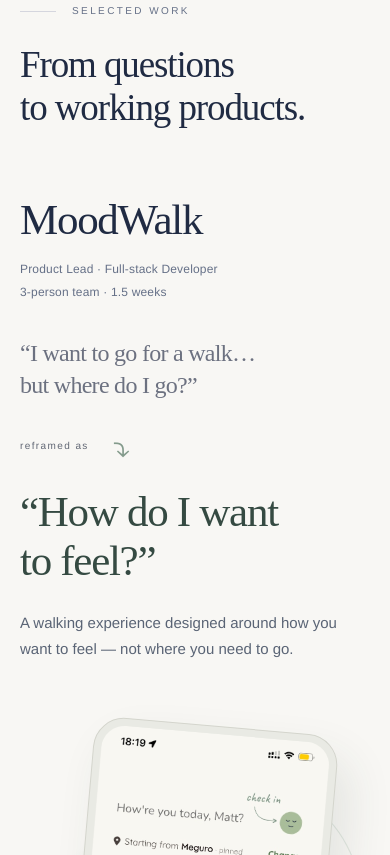
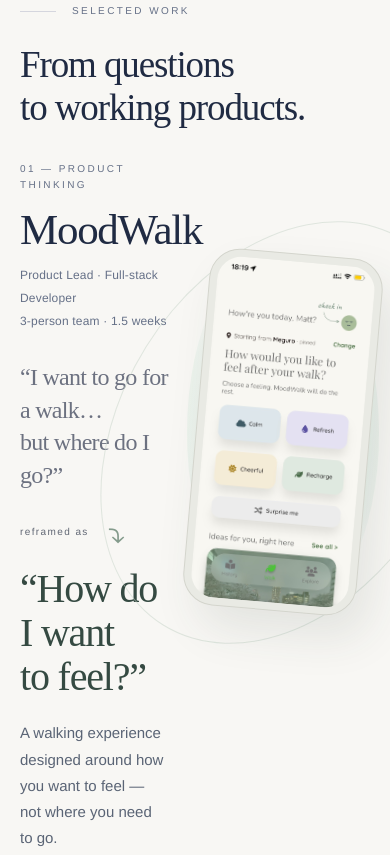
Before and after one commit to HungChingMan/twinky-portfolio, a website: page index.html in a window 390 px wide. Shown: the part 2910-3765 px from the top of the page. Drawn offline with Linux system fonts and the light colour scheme.

Commit message:
moodwalk section done

```diff
--- a/index.html
+++ b/index.html
@@ -44,8 +44,8 @@
     </section>
     <section id="work" class="work-intro wrap" aria-labelledby="work-title"><p class="eyebrow section-label">SELECTED WORK</p><h2 id="work-title">From questions<br>to working products.</h2></section>
     <section class="project moodwalk" aria-labelledby="moodwalk-title" data-scene="moodwalk">
-      <div class="wrap project-grid"><div class="project-copy"><h2 id="moodwalk-title" class="project-title">MoodWalk</h2><p class="metadata">Product Lead · Full-stack Developer<br>3-person team · 1.5 weeks</p><div class="question-story"><p class="initial-question">“I want to go for a walk…<br>but where do I go?”</p><p class="reframe-label">reframed as <span aria-hidden="true">⤵</span></p><h3 class="final-question">“How do I want<br>to feel?”</h3></div><p class="positioning">A walking experience designed around how you want to feel — not where you need to go.</p></div>
-      <figure class="moodwalk-visual"><div class="project-orbit" aria-hidden="true"></div><div class="phone"><img src="assets/moodwalk-home.jpg" width="647" height="1400" loading="lazy" alt="MoodWalk's actual home screen asks how you would like to feel after your walk, with Calm, Refresh, Cheerful and Recharge choices."></div></figure></div>
+      <div class="wrap project-grid"><div class="project-copy"><p class="eyebrow project-eyebrow">01 — PRODUCT THINKING</p><h2 id="moodwalk-title" class="project-title">MoodWalk</h2><p class="metadata">Product Lead · Full-stack Developer<br>3-person team · 1.5 weeks</p><div class="question-story"><p class="initial-question">“I want to go for a walk…<br>but where do I go?”</p><p class="reframe-label">reframed as <span aria-hidden="true">⤵</span></p><h3 class="final-question">“How do I want<br>to feel?”</h3></div><p class="positioning">A walking experience designed around how you want to feel — not where you need to go.</p></div>
+      <figure class="moodwalk-visual"><div class="project-orbit" aria-hidden="true"></div><div class="moodwalk-loop" aria-hidden="true"><svg class="moodwalk-leaf" viewBox="0 0 64 80" aria-hidden="true" focusable="false"><path d="M10 65C8 42 29 20 58 6C54 34 40 58 10 65Z" fill="#c4cec2"/><path d="M4 77C15 57 31 36 50 17" fill="none" stroke="#aebfac" stroke-width="1.2" stroke-linecap="round"/><path d="M19 53L19 39M31 38L43 33" fill="none" stroke="#dce3d7" stroke-width=".8" stroke-linecap="round"/></svg></div><div class="phone"><img src="assets/moodwalk-home.jpg" width="647" height="1400" loading="lazy" alt="MoodWalk's actual home screen asks how you would like to feel after your walk, with Calm, Refresh, Cheerful and Recharge choices."></div></figure></div>
     </section>
     <section class="project peraflash" aria-labelledby="peraflash-title" data-scene="peraflash">
       <div class="wrap project-grid"><figure class="peraflash-visual"><div class="project-orbit" aria-hidden="true"></div><div class="browser conversation"><div class="browser-bar" aria-hidden="true"><i></i><i></i><i></i></div><img src="assets/peraflash-conversation.jpg" srcset="assets/peraflash-conversation-small.jpg 900w, assets/peraflash-conversation.jpg 1800w" sizes="(max-width: 600px) calc(100vw - 56px), (max-width: 800px) 50vw, 650px" width="1800" height="768" loading="lazy" alt="Actual PeraFlash AI conversation offering Japanese grammar feedback on the sentence ‘I like cats.’"></div><span class="extraction-arrow" aria-hidden="true">⤵</span><div class="browser flashcards"><div class="browser-bar" aria-hidden="true"><i></i><i></i><i></i></div><img src="assets/peraflash-flashcard.jpg" srcset="assets/peraflash-flashcard-small.jpg 900w, assets/peraflash-flashcard.jpg 1800w" sizes="(max-width: 600px) calc(100vw - 56px), (max-width: 800px) 50vw, 650px" width="1800" height="767" loading="lazy" alt="PeraFlash turns the conversation into editable question-and-answer flashcards for Japanese words and grammar."></div></figure>
--- a/styles.css
+++ b/styles.css
@@ -231,3 +231,65 @@ html{scroll-padding-top:72px}
   .header.is-menu-open:before{background:rgba(248,247,244,.38)}
   .header.has-js nav{background:rgba(248,247,244,.38);backdrop-filter:blur(20px) saturate(110%);-webkit-backdrop-filter:blur(20px) saturate(110%)}
 }
+
+/* 2026-09-19 — Contact background fades in from the section above instead of starting at a hard edge. */
+.contact{background:none}
+.contact:before{content:'';position:absolute;left:0;right:0;top:-220px;bottom:0;z-index:-1;pointer-events:none;background:radial-gradient(ellipse at 80% 100%,#dce7ee70,transparent 60%),radial-gradient(ellipse at 100% 45%,#f2e0e580,transparent 50%);-webkit-mask-image:linear-gradient(to bottom,transparent 0,#000 260px);mask-image:linear-gradient(to bottom,transparent 0,#000 260px)}
+
+/* 2026-09-19 — MoodWalk static editorial composition. */
+.moodwalk{position:relative;isolation:isolate;margin-top:-64px;padding-top:38px;padding-bottom:110px}
+.moodwalk .project-grid{position:relative;z-index:1;grid-template-columns:.92fr 1.08fr;gap:72px;align-items:start;padding-inline:clamp(12px,2vw,28px)}
+.moodwalk .project-copy{padding-top:30px}
+.moodwalk .project-eyebrow{margin-bottom:13px;font-size:10px;font-weight:400;letter-spacing:var(--tracking-label);color:var(--label-color)}
+.moodwalk .project-title{margin-bottom:10px}
+.moodwalk .question-story{margin-top:35px}
+.moodwalk .reframe-label{margin-top:17px;margin-bottom:10px}
+.moodwalk .reframe-label span{margin-left:15px}
+.moodwalk .final-question{font-size:clamp(44px,4vw,53px);line-height:1.1}
+.moodwalk .positioning{margin-top:21px}
+.moodwalk .moodwalk-visual{min-height:610px;justify-content:center}
+.moodwalk .phone{width:310px;transform:translateX(-22px) rotate(5deg)}
+.moodwalk .project-orbit{width:566px;height:566px;transform:translateX(-22px)}
+.moodwalk .moodwalk-visual:after{width:464px;height:577px;transform:translateX(-22px) rotate(32deg)}
+@media(max-width:1100px){
+  .moodwalk .project-grid{gap:44px}
+  .moodwalk .phone{width:285px;transform:translateX(-10px) rotate(5deg)}
+  .moodwalk .project-orbit{width:416px;height:416px;transform:translateX(-10px)}
+  .moodwalk .moodwalk-visual:after{width:426px;height:530px;transform:translateX(-10px) rotate(32deg)}
+}
+@media(max-width:800px){
+  .moodwalk{margin-top:-38px;padding-top:28px;padding-bottom:85px}
+  .moodwalk .project-grid{gap:28px;padding-inline:0}
+  .moodwalk .project-copy{padding-top:24px}
+  .moodwalk .question-story{margin-top:30px}
+  .moodwalk .final-question{font-size:40px}
+  .moodwalk .phone{width:265px;transform:translateX(0) rotate(5deg)}
+  .moodwalk .project-orbit{width:372px;height:372px;transform:none}
+  .moodwalk .moodwalk-visual:after{width:338px;height:474px;transform:rotate(32deg)}
+}
+@media(max-width:600px){
+  .moodwalk{margin-top:-28px;padding-top:24px;padding-bottom:68px}
+  .moodwalk .project-copy{padding-top:0}
+  .moodwalk .project-eyebrow{margin-bottom:11px}
+  .moodwalk .question-story{margin-top:29px}
+  .moodwalk .moodwalk-visual{min-height:555px;padding-top:8px}
+  .moodwalk .phone{width:265px}
+  .moodwalk .project-orbit{width:379px;height:379px}
+  .moodwalk .moodwalk-visual:after{width:325px;height:455px}
+}
+
+/* 2026-09-19 — Sage leaf accent inspired by the MoodWalk reference. */
+.moodwalk-leaf{position:absolute;left:calc(50% + 145px);top:19%;width:56px;height:70px;opacity:.8;pointer-events:none}
+@media(max-width:1100px){.moodwalk-leaf{left:calc(50% + 138px);width:50px;height:63px}}
+@media(max-width:800px){.moodwalk-leaf{left:calc(50% + 125px);width:44px;height:55px}}
+@media(max-width:600px){.moodwalk-leaf{left:auto;right:max(0px,calc(50% - 170px));top:17%;width:42px;height:53px}}
+
+/* 2026-09-19 — Attach the leaf stem to the loop at its upper-right arc. */
+.moodwalk-visual{--loop-width:464px;--loop-height:577px;--loop-offset:-22px}
+.moodwalk .moodwalk-visual:after{display:none}
+.moodwalk-loop{position:absolute;width:var(--loop-width);height:var(--loop-height);border:1px solid #c5d3c780;border-radius:50%;transform:translateX(var(--loop-offset)) rotate(32deg);pointer-events:none}
+/* This point lies on the ellipse; the transform origin is the SVG stem tip. */
+.moodwalk-loop .moodwalk-leaf{left:61.25%;top:1.282%;right:auto;transform:translate(-6.25%,-96.25%) rotate(-32deg);transform-origin:6.25% 96.25%}
+@media(max-width:1100px){.moodwalk-visual{--loop-width:426px;--loop-height:530px;--loop-offset:-10px}}
+@media(max-width:800px){.moodwalk-visual{--loop-width:338px;--loop-height:474px;--loop-offset:0px}}
+@media(max-width:600px){.moodwalk-visual{--loop-width:325px;--loop-height:455px}}
```
